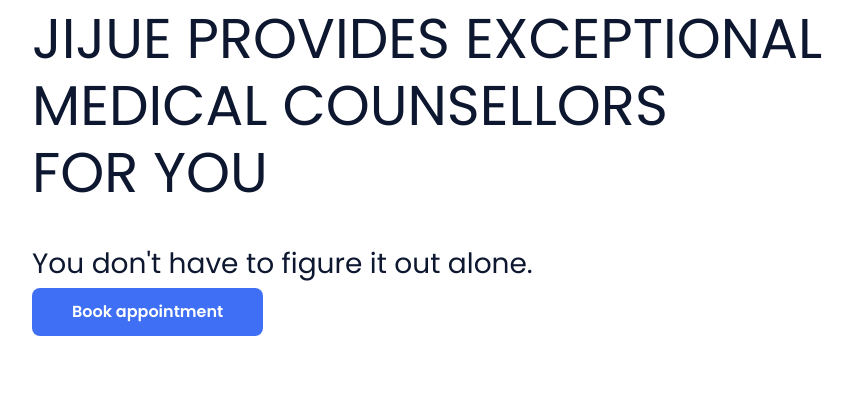
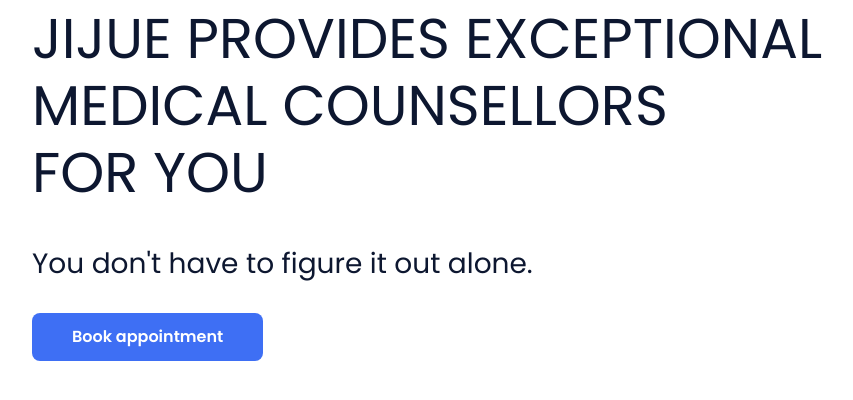
Before and after one commit to palladiumkenya/jijueApp-hiv-risk-assessment-site, a Django app: page /appointment in a window 1280 px wide. Shown: the part 227-627 px from the top of the page, without its empty margins (96-949 px from the left). Run offline with Django 4.2, Linux system fonts and the light colour scheme; parts of the project's set-up code (start-up, migrations or seed data) failed here and were passed over; some libraries are stand-ins or nearby versions.

Commit message:
update temp UI

```diff
--- a/appointmentApp/templates/appointmentApp/main.html
+++ b/appointmentApp/templates/appointmentApp/main.html
@@ -11,7 +11,7 @@
         <h1 class="home__title">JIJUE PROVIDES EXCEPTIONAL MEDICAL COUNSELLORS <br> FOR YOU</h1>
         <h3> You don't have to figure it out alone. </h3>
 
-        <a href="{% url 'appointment' %}" class="button" style="text-decoration: none;color: #ffffff;">Book appointment</a>
+        <a href="{% url 'appointment' %}" class="button" style="text-decoration: none;color: #ffffff; margin-top: 25px">Book appointment</a>
 
     </div>
 </section>
```
